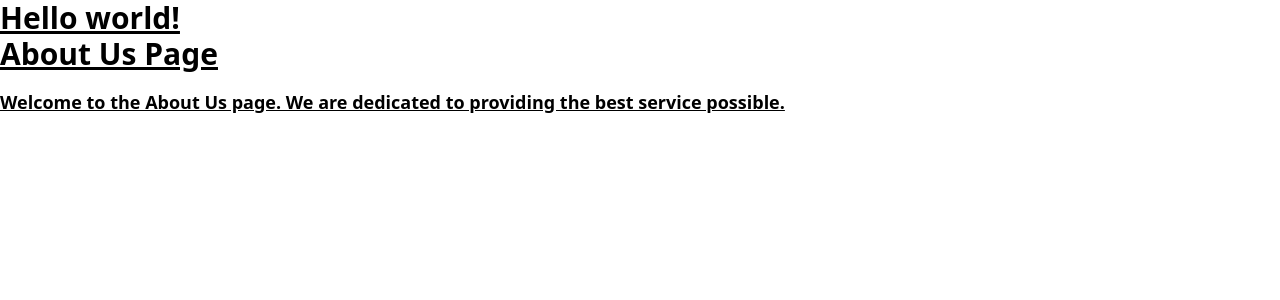
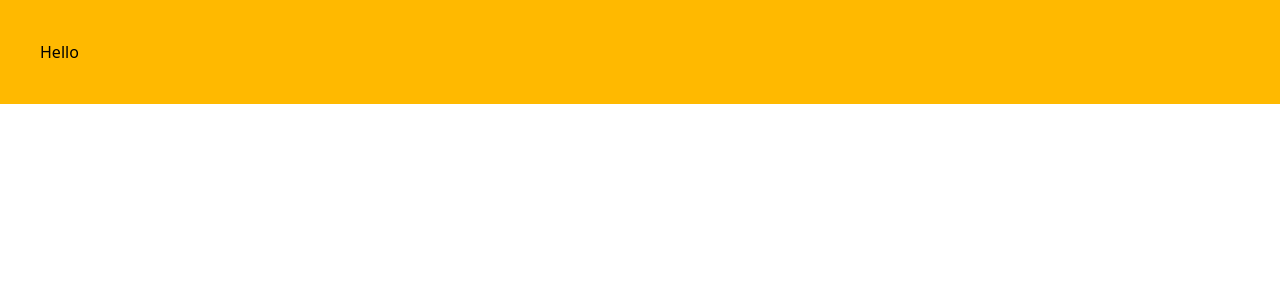
Before and after one commit to HirumiYeshani/mahinda_panagoda_webapp, a React (Vite) app: page /contactus in a window 1280 px wide. Shown: the top 300 px of the page. Built offline with nearby package versions, Linux system fonts and the light colour scheme.

Commit message:
routing update

```diff
--- a/package.json
+++ b/package.json
@@ -14,6 +14,7 @@
     "react": "^19.1.1",
     "react-dom": "^19.1.1",
     "react-icons": "^5.5.0",
+    "react-router-dom": "^7.8.2",
     "tailwindcss": "^4.1.12"
   },
   "devDependencies": {
--- a/src/App.tsx
+++ b/src/App.tsx
@@ -1,15 +1,19 @@
-import AboutUs from "./pages/AboutUs"
+import { BrowserRouter as Router, Routes, Route } from "react-router-dom";
+import AboutUs from "./pages/AboutUs";
+import ContactUs from "./pages/ContactUs";
+
 
 function App() {
 
   return (
-    <>
-      <div className="text-3xl font-bold underline">
-        Hello world!
-      <AboutUs />
-      </div>
-    </>
-  )
+<Router>
+  <Routes>
+    <Route path="/contactus" element={<ContactUs/>}/>
+    <Route path="/aboutus" element={<AboutUs/>}/>
+
+  </Routes>
+</Router>
+  );
 }
 
-export default App
+export default App;
--- a/src/pages/ContactUs.tsx
+++ b/src/pages/ContactUs.tsx
@@ -2,9 +2,9 @@ import React from 'react'
 
 const ContactUs:React.FC = () => {
   return (
-    <div>
-
-    </div>
+    <>
+    <h1 className='bg-amber-400 p-10'>Hello</h1>
+    </>
   )
 }
 
```
Also changed, not shown: 1 other file (tests, documents, lock files or other folders).
